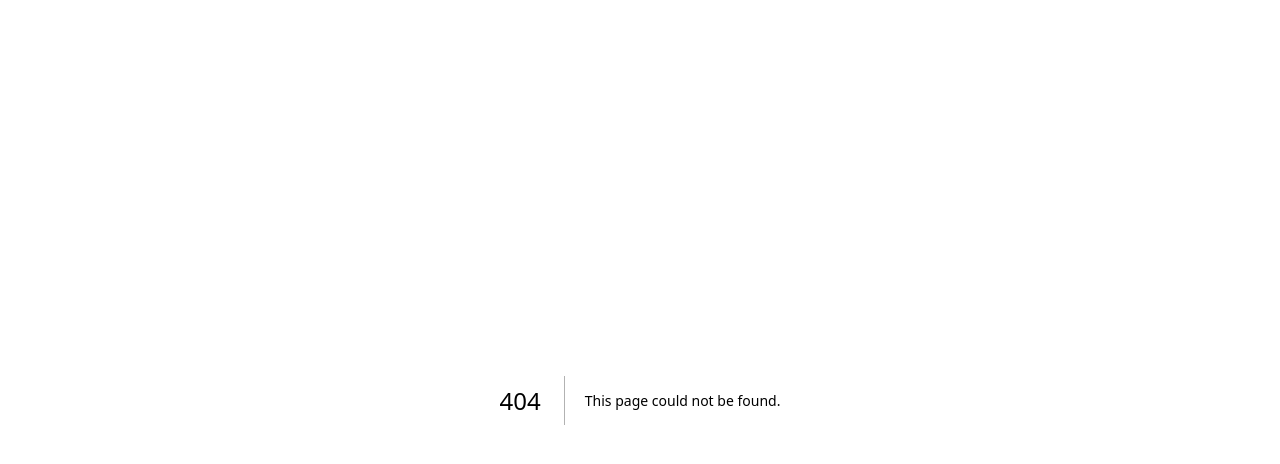
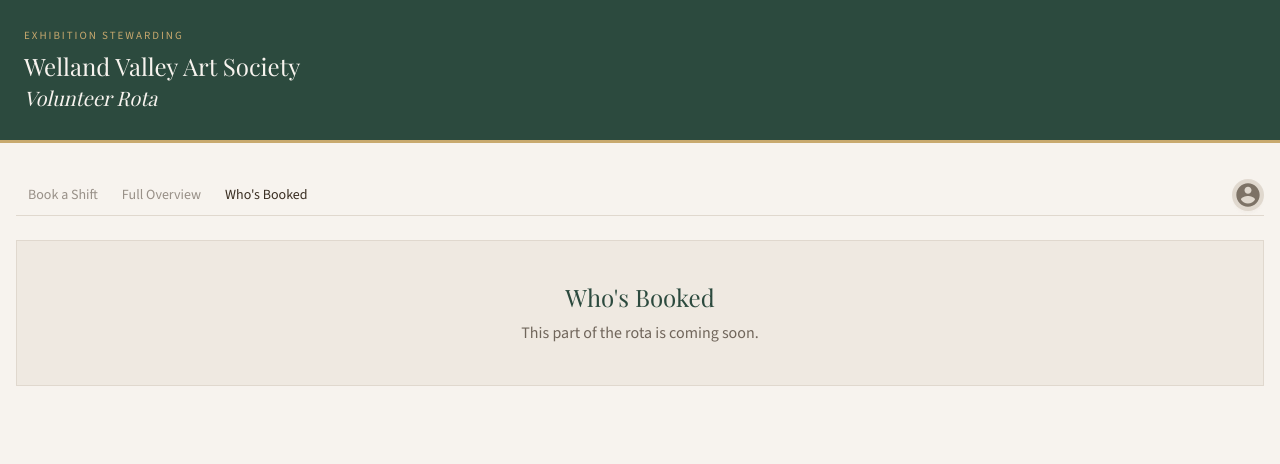
Before and after one commit to MWardill/wellandvalleyrota, a Next.js app: page /booked in a window 1280 px wide. Before the commit this address had no page. Shown: the top 464 px of the page. Built offline with nearby package versions, Linux system fonts and the light colour scheme; no server answers; a web font is replaced by a local one.

Commit message:
First pass functionality

```diff
--- /dev/null
+++ b/app/booked/page.tsx
@@ -0,0 +1,5 @@
+import ComingSoon from "@/components/coming-soon";
+
+export default function BookedPage() {
+  return <ComingSoon feature="Who's Booked" />;
+}
--- a/app/layout.tsx
+++ b/app/layout.tsx
@@ -1,5 +1,7 @@
 import type { Metadata } from "next";
 import { Playfair_Display, Source_Sans_3 } from "next/font/google";
+import SiteHeader from "@/components/site-header";
+import NavTabs from "@/components/nav-tabs";
 import "./globals.css";
 
 const playfair = Playfair_Display({
@@ -18,10 +20,23 @@ export const metadata: Metadata = {
   description: "Exhibition stewarding rota for the Welland Valley Art Society.",
 };
 
+const TABS = [
+  { id: "book", label: "Book a Shift", href: "/" },
+  { id: "overview", label: "Full Overview", href: "/overview" },
+  { id: "booked", label: "Who's Booked", href: "/booked" },
+  { id: "settings", label: "Settings", href: "/settings", requireAuthentication: true },
+];
+
 export default function RootLayout({ children }: { children: React.ReactNode }) {
   return (
-    <html lang="en" data-theme="gallery" className={`${playfair.variable} ${sourceSans.variable}`}>
-      <body style={{ fontFamily: "var(--font-source-sans), sans-serif" }}>{children}</body>
+    <html lang="en" data-theme="gallery" className={`${playfair.variable} ${sourceSans.variable}`} suppressHydrationWarning>
+      <body style={{ fontFamily: "var(--font-source-sans), sans-serif" }}>
+        <SiteHeader />
+        <main className="max-w-7xl mx-auto px-4 py-8">
+          <NavTabs tabs={TABS} />
+          {children}
+        </main>
+      </body>
     </html>
   );
 }
--- /dev/null
+++ b/app/overview/page.tsx
@@ -0,0 +1,5 @@
+import ComingSoon from "@/components/coming-soon";
+
+export default function OverviewPage() {
+  return <ComingSoon feature="Full Overview" />;
+}
--- a/app/page.tsx
+++ b/app/page.tsx
@@ -1,13 +1,5 @@
-import SiteHeader from "@/components/site-header";
-import NavTabs from "@/components/nav-tabs";
+import ComingSoon from "@/components/coming-soon";
 
-export default function Home() {
-  return (
-    <>
-      <SiteHeader />
-      <main className="max-w-4xl mx-auto px-4 py-8">
-        <NavTabs />
-      </main>
-    </>
-  );
+export default function HomePage() {
+  return <ComingSoon feature="Book a Shift" />;
 }
--- a/app/settings/page.tsx
+++ b/app/settings/page.tsx
@@ -1,10 +1,8 @@
-import Link from "next/link";
+import { Suspense } from "react";
 import { auth, signIn } from "@/lib/auth";
 import { isAllowedEmail } from "@/lib/allowlist";
-import { listExhibitions } from "@/lib/exhibitions";
-import SiteHeader from "@/components/site-header";
 import ExhibitionForm from "@/components/exhibition-form";
-import ExhibitionList from "@/components/exhibition-list";
+import ExhibitionListWrapper from "@/components/exhibition-list-wrapper";
 
 export default async function SettingsPage() {
   const session = await auth();
@@ -12,9 +10,7 @@ export default async function SettingsPage() {
 
   if (!allowed) {
     return (
-      <>
-        <SiteHeader />
-        <main className="max-w-md mx-auto px-4 py-12 text-center space-y-4">
+      <div className="max-w-md mx-auto py-12 text-center space-y-4">
         <h1 className="font-display text-2xl text-primary">Settings</h1>
         <p className="text-base-content/70">
           This area is restricted. Please sign in with an authorised Google account.
@@ -29,32 +25,22 @@ export default async function SettingsPage() {
             Sign in with Google
           </button>
         </form>
-          <Link href="/" className="link text-sm">
-            ← Back to the rota
-          </Link>
-        </main>
-      </>
+      </div>
     );
   }
 
-  const exhibitions = await listExhibitions();
-
   return (
-    <>
-      <SiteHeader />
-      <main className="max-w-4xl mx-auto px-4 py-8 space-y-8">
+    <div className="max-w-4xl mx-auto space-y-8">
       <div className="flex items-center justify-between">
         <h1 className="font-display text-2xl text-primary">Exhibition settings</h1>
-          <Link href="/" className="link text-sm">
-            ← Back to the rota
-          </Link>
       </div>
       <ExhibitionForm />
       <section>
         <h2 className="font-display text-xl text-primary mb-3">Existing exhibitions</h2>
-          <ExhibitionList exhibitions={exhibitions} />
+        <Suspense fallback={<div className="flex justify-center p-8"><span className="loading loading-spinner loading-lg text-primary"></span></div>}>
+          <ExhibitionListWrapper />
+        </Suspense>
       </section>
-      </main>
-    </>
+    </div>
   );
 }
--- a/components/auth-button.tsx
+++ b/components/auth-button.tsx
@@ -1,4 +1,5 @@
 import Link from "next/link";
+import Image from "next/image";
 import { auth, signIn, signOut } from "@/lib/auth";
 
 export default async function AuthButton() {
@@ -10,18 +11,20 @@ export default async function AuthButton() {
         <div
           tabIndex={0}
           role="button"
-          className="btn btn-circle btn-ghost overflow-hidden p-0"
+          className="btn btn-circle btn-sm btn-ghost overflow-hidden p-0"
           title="Account menu"
           aria-label="Account menu"
         >
           {session.user.image ? (
-            <img
+            <Image
               src={session.user.image}
               alt="Profile picture"
-              className="w-10 h-10 object-cover"
+              width={32}
+              height={32}
+              className="w-8 h-8 object-cover"
             />
           ) : (
-            <div className="w-10 h-10 bg-primary-content/20 flex items-center justify-center text-primary-content font-bold uppercase text-lg">
+            <div className="w-8 h-8 bg-primary-content/20 flex items-center justify-center text-primary-content font-bold uppercase text-sm">
               {session.user.email?.[0] ?? "?"}
             </div>
           )}
@@ -57,16 +60,16 @@ export default async function AuthButton() {
     >
       <button
         type="submit"
-        className="btn btn-circle btn-ghost"
+        className="btn btn-circle btn-sm bg-base-300 hover:bg-base-300/80 border-none"
         title="Sign in with Google"
         aria-label="Sign in with Google"
       >
         <svg
-          className="w-8 h-8 text-primary-content/80"
+          className="w-7 h-7 text-base-content/60"
           fill="currentColor"
           viewBox="0 0 24 24"
         >
-          <path d="M12 2C6.48 2 2 6.48 2 12s4.48 10 10 10 10-4.48 10-10S17.52 2 12 2zm0 3c1.66 0 3 1.34 3 3s-1.34 3-3 3-3-1.34-3-3 1.34-3 3-3zm0 14.2c-2.5 0-4.71-1.28-6-3.22.03-1.99 4-3.08 6-3.08 1.99 0 5.97 1.09 6 3.08-1.29 1.94-3.5 3.22-6 3.22z"/>
+          <path d="M12 2C6.48 2 2 6.48 2 12s4.48 10 10 10 10-4.48 10-10S17.52 2 12 2zm0 3c1.66 0 3 1.34 3 3s-1.34 3-3 3-3-1.34-3-3 1.34-3 3-3zm0 14.2c-2.5 0-4.71-1.28-6-3.22.03-1.99 4-3.08 6-3.08 1.99 0 5.97 1.09 6 3.08-1.29 1.94-3.5 3.22-6 3.22z" />
         </svg>
       </button>
     </form>
--- /dev/null
+++ b/components/exhibition-list-wrapper.tsx
@@ -0,0 +1,7 @@
+import { listExhibitions } from "@/lib/exhibitions";
+import ExhibitionList from "./exhibition-list";
+
+export default async function ExhibitionListWrapper() {
+  const exhibitions = await listExhibitions();
+  return <ExhibitionList exhibitions={exhibitions} />;
+}
--- /dev/null
+++ b/components/nav-links.tsx
@@ -0,0 +1,30 @@
+"use client";
+
+import Link from "next/link";
+import { usePathname } from "next/navigation";
+
+export type TabDef = { id: string; label: string; href: string; requireAuthentication?: boolean };
+
+export default function NavLinks({ tabs, isAuthenticated }: { tabs: TabDef[], isAuthenticated: boolean }) {
+  const pathname = usePathname();
+
+  const visibleTabs = tabs.filter(t => !t.requireAuthentication || isAuthenticated);
+
+  return (
+    <div role="tablist" className="tabs tabs-bordered">
+      {visibleTabs.map((t) => {
+        const isActive = t.href === "/" ? pathname === "/" : pathname.startsWith(t.href);
+        return (
+          <Link
+            key={t.id}
+            href={t.href}
+            role="tab"
+            className={`tab ${isActive ? "tab-active" : ""}`}
+          >
+            {t.label}
+          </Link>
+        );
+      })}
+    </div>
+  );
+}
--- a/components/nav-tabs.tsx
+++ b/components/nav-tabs.tsx
@@ -1,44 +1,17 @@
-"use client";
+import { auth } from "@/lib/auth";
+import AuthButton from "./auth-button";
+import NavLinks, { TabDef } from "./nav-links";
 
-import { useState } from "react";
-import Link from "next/link";
-import ComingSoon from "./coming-soon";
-
-const TABS = [
-  { id: "book", label: "Book a Shift" },
-  { id: "overview", label: "Full Overview" },
-  { id: "booked", label: "Who's Booked" },
-] as const;
-
-type TabId = (typeof TABS)[number]["id"];
-
-export default function NavTabs() {
-  const [active, setActive] = useState<TabId>("book");
-
-  const labels: Record<TabId, string> = {
-    book: "Book a Shift",
-    overview: "Full Overview",
-    booked: "Who's Booked",
-  };
+export default async function NavTabs({ tabs }: { tabs: TabDef[] }) {
+  const session = await auth();
+  const isAuthenticated = !!session?.user;
 
   return (
-    <div>
-      <div role="tablist" className="tabs tabs-bordered mb-6">
-        {TABS.map((t) => (
-          <button
-            key={t.id}
-            role="tab"
-            className={`tab ${active === t.id ? "tab-active" : ""}`}
-            onClick={() => setActive(t.id)}
-          >
-            {t.label}
-          </button>
-        ))}
-        <Link href="/settings" className="tab" role="tab">
-          Settings
-        </Link>
+    <div className="flex items-end justify-between border-b border-base-300 mb-6">
+      <NavLinks tabs={tabs} isAuthenticated={isAuthenticated} />
+      <div className="pb-1">
+        <AuthButton />
       </div>
-      <ComingSoon feature={labels[active]} />
     </div>
   );
 }
--- a/components/site-header.tsx
+++ b/components/site-header.tsx
@@ -1,9 +1,7 @@
-import AuthButton from "./auth-button";
-
 export default function SiteHeader() {
   return (
     <header className="bg-primary border-b-[3px] border-secondary">
-      <div className="max-w-4xl mx-auto px-6 py-7 flex items-start justify-between gap-4">
+      <div className="max-w-7xl mx-auto px-6 py-7 flex items-start justify-between gap-4">
         <div>
           <div className="text-secondary text-[11px] tracking-[0.18em] uppercase mb-1.5">
             Exhibition Stewarding
@@ -14,9 +12,6 @@ export default function SiteHeader() {
             <em className="text-xl">Volunteer Rota</em>
           </h1>
         </div>
-        <div className="pt-1">
-          <AuthButton />
-        </div>
       </div>
     </header>
   );
--- a/next.config.ts
+++ b/next.config.ts
@@ -1,5 +1,18 @@
 import type { NextConfig } from "next";
 
-const nextConfig: NextConfig = {};
+const nextConfig: NextConfig = {
+  images: {
+    remotePatterns: [
+      {
+        protocol: "https",
+        hostname: "lh3.googleusercontent.com",
+      },
+      {
+        protocol: "https",
+        hostname: "avatars.googleusercontent.com",
+      },
+    ],
+  },
+};
 
 export default nextConfig;
```
Lines whose indentation alone changed are shown as unchanged.
